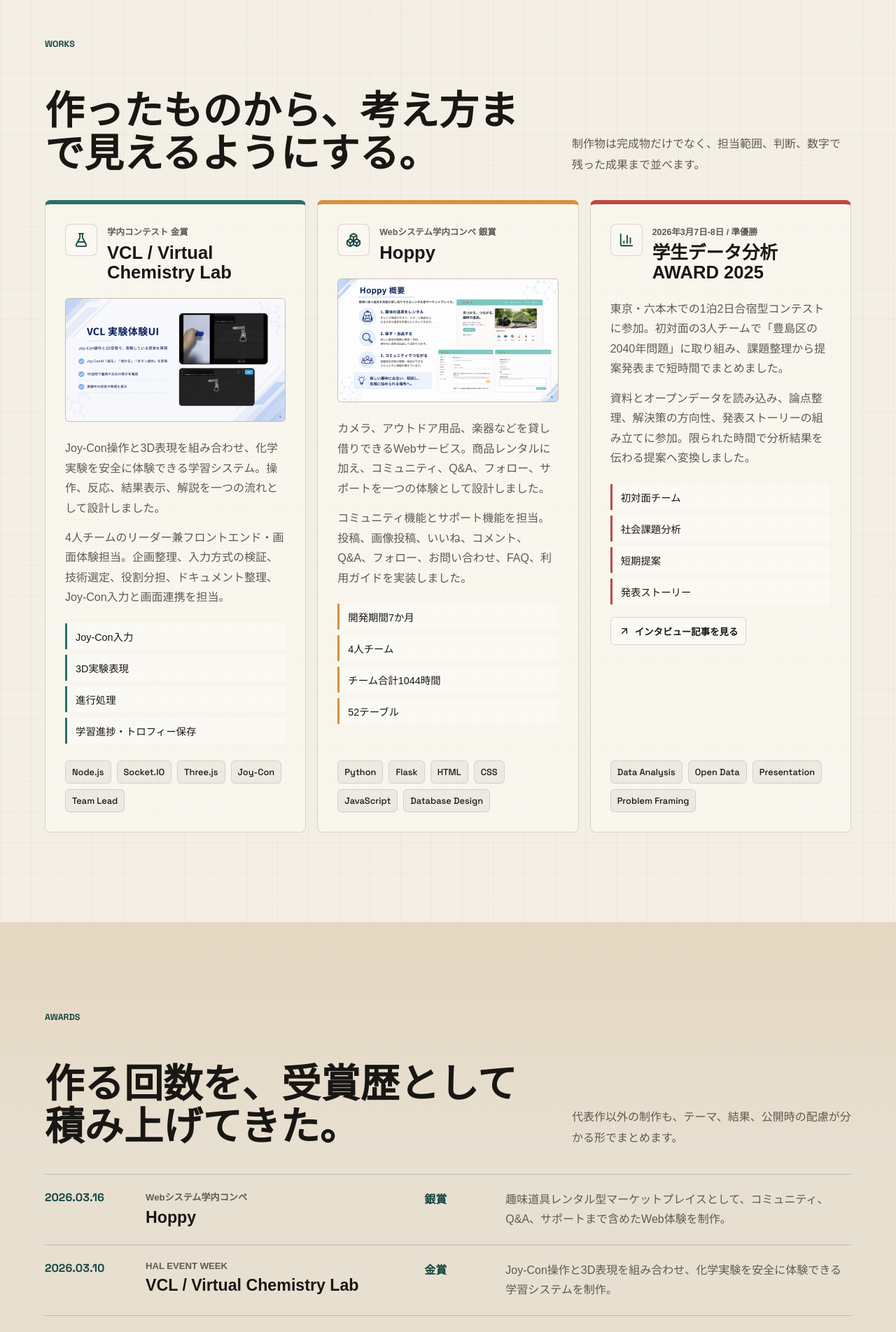
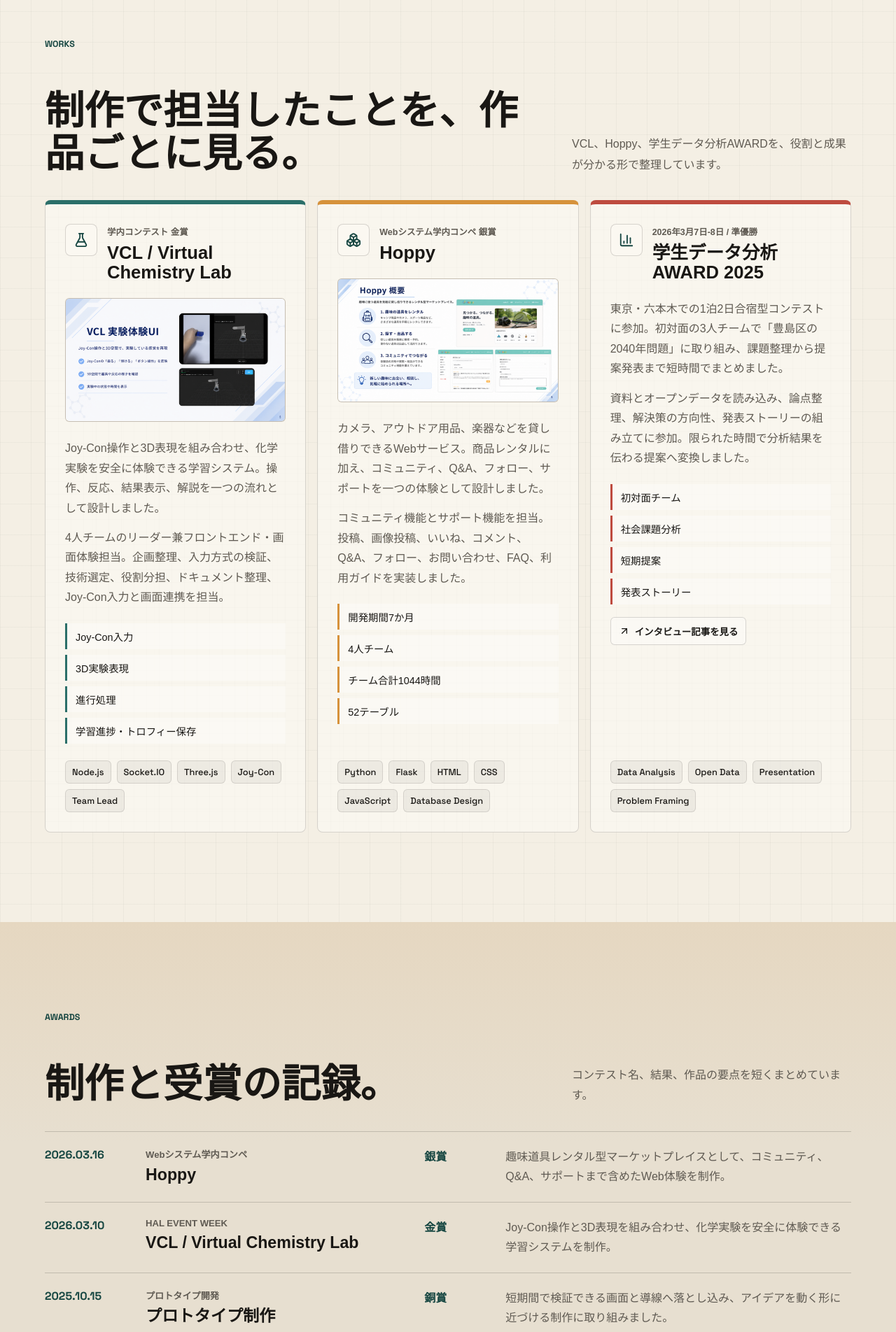
Before and after one commit to indo40722/portfolio, a React (Vite) app: page / in a window 1280 px wide. Shown: the part 820-2724 px from the top of the page at 70% size. Built offline with nearby package versions, Linux system fonts and the light colour scheme; a web font is replaced by a local one.

Commit message:
セクション見出しを調整

```diff
--- a/src/App.tsx
+++ b/src/App.tsx
@@ -128,8 +128,8 @@ function WorksSection() {
     <section className="section works-section" id="works" aria-labelledby="works-title">
       <SectionHeading
         eyebrow="Works"
-        title="作ったものから、考え方まで見えるようにする。"
-        description="制作物は完成物だけでなく、担当範囲、判断、数字で残った成果まで並べます。"
+        title="制作で担当したことを、作品ごとに見る。"
+        description="VCL、Hoppy、学生データ分析AWARDを、役割と成果が分かる形で整理しています。"
       />
 
       <div className="project-grid">
@@ -187,8 +187,8 @@ function AwardsSection() {
     <section className="section awards-section" id="awards" aria-labelledby="awards-title">
       <SectionHeading
         eyebrow="Awards"
-        title="作る回数を、受賞歴として積み上げてきた。"
-        description="代表作以外の制作も、テーマ、結果、公開時の配慮が分かる形でまとめます。"
+        title="制作と受賞の記録。"
+        description="コンテスト名、結果、作品の要点を短くまとめています。"
       />
       <div className="award-list" aria-label="受賞歴">
         {awardItems.map((awardItem) => (
@@ -239,8 +239,8 @@ function SkillsSection() {
     <section className="section skills-section" id="skills" aria-labelledby="skills-title">
       <SectionHeading
         eyebrow="Skills"
-        title="Reactだけで終わらせず、設計と運用まで伸ばす。"
-        description="いまの重点はTypeScript、React、Node.js、DB設計、レビュー観点です。"
+        title="制作で使った技術と設計観点。"
+        description="画面、API、DB設計を、作品で担当した範囲と結びつけて整理しています。"
       />
       <div className="skill-grid">
         {skillGroups.map((skillGroup) => {
```
Also changed, not shown: 1 other file (tests, documents, lock files or other folders).
